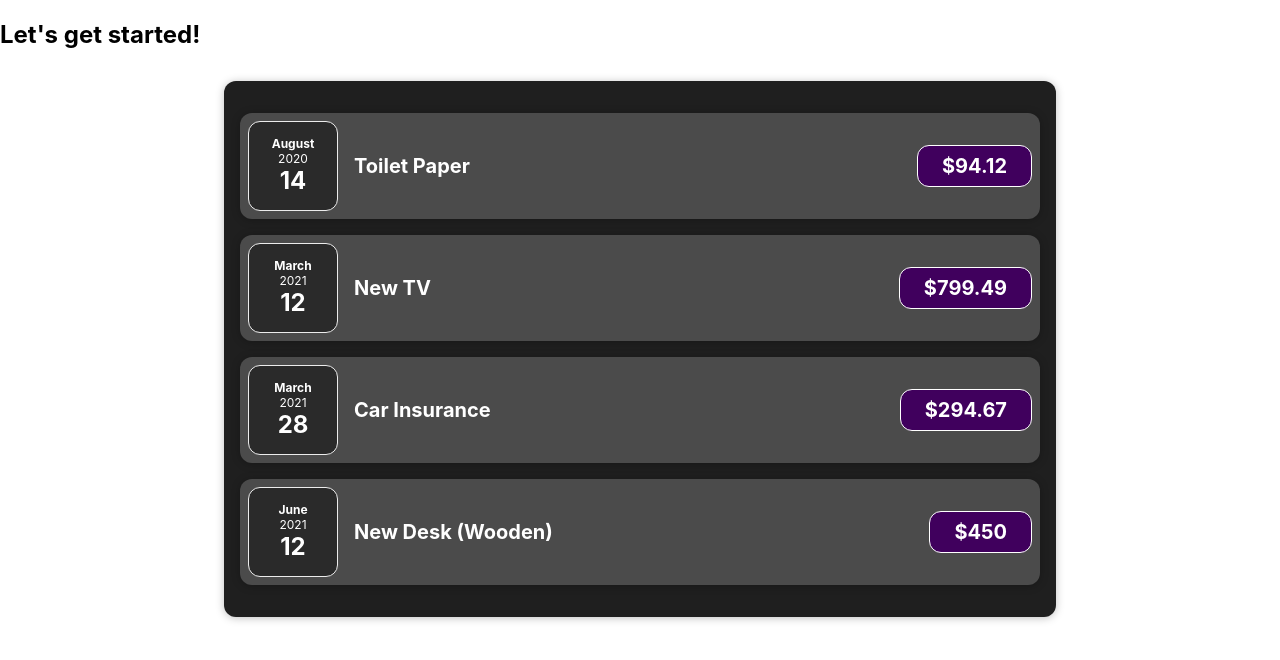
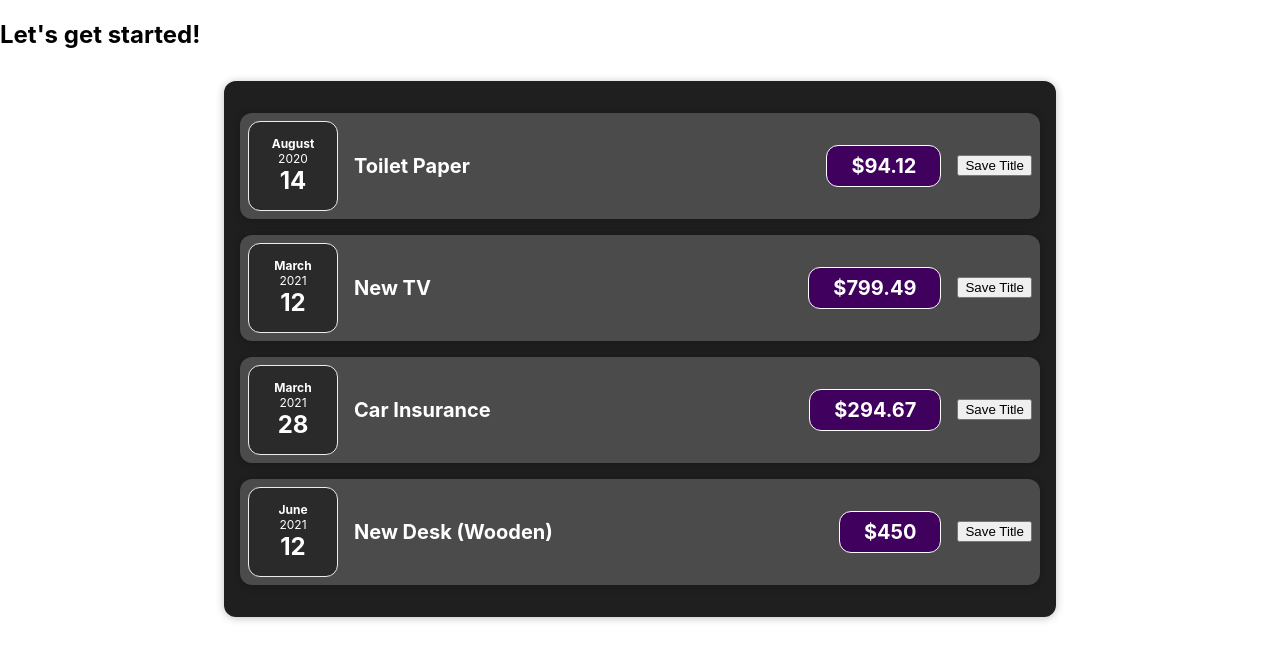
Before and after one commit to DavidGasparyan/react-udemy, a React (Create React App) app: page / in a window 1280 px wide. Shown: the top 660 px of the page. Built offline with nearby package versions, Linux system fonts and the light colour scheme.

Commit message:
created click handler for expense item

```diff
--- a/src/components/ExpenseItem.js
+++ b/src/components/ExpenseItem.js
@@ -3,14 +3,22 @@ import './ExpenseItem.css';
 import Card from './Card';
 
 export default function ExpenseItem(props) {
-  const expense = { ...props.expense }
+  const expense = { ...props.expense };
+
+  let title = expense.title;
+
+  const clickHandler = () => {
+    console.log('clicked');
+    title = 'Updated!';
+  }
 
   return (
     <Card className='expense-item'>
       <ExpenseDate date={expense.date} />
       <div className='expense-item__description'>
-        <h2>{expense.title}</h2>
+        <h2>{title}</h2>
         <div className='expense-item__price'>${expense.amount}</div>
+        <button onClick={clickHandler}>Save Title</button>
       </div>
     </Card>
   );
```
